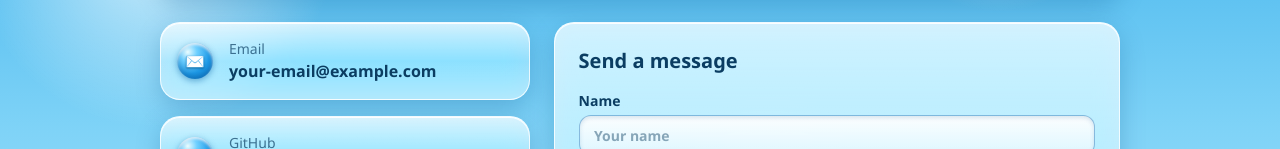
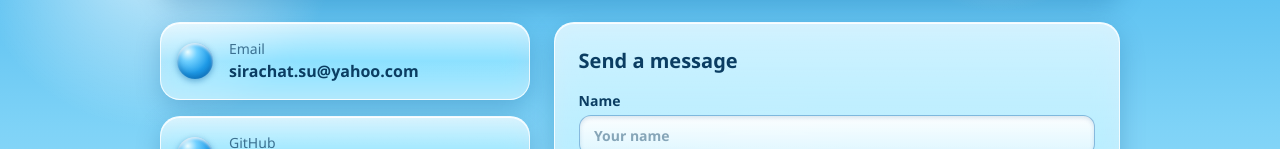
Before and after one commit to sirachat1999/malayued_art_profile-, a Next.js app: page /contact in a window 1280 px wide. Shown: the part 229-378 px from the top of the page. Built offline with nearby package versions, Linux system fonts and the light colour scheme.

Commit message:
update Contact page 2

```diff
--- a/app/contact/page.tsx
+++ b/app/contact/page.tsx
@@ -1,12 +1,12 @@
 import ContactForm from '../../components/contact-form'
 
 // เปลี่ยนข้อมูลตรงนี้เป็นของจริงของคุณ
-const EMAIL = 'your-email@example.com'
+const EMAIL = 'sirachat.su@yahoo.com'
 
 const contacts = [
-  { icon: '✉️', title: 'Email', value: EMAIL, href: `mailto:${EMAIL}` },
-  { icon: '💻', title: 'GitHub', value: 'github.com/sirachat1999', href: 'https://github.com/sirachat1999' },
-  { icon: '📍', title: 'Location', value: 'Thailand', href: null },
+  { icon: '', title: 'Email', value: EMAIL, href: `mailto:${EMAIL}` },
+  { icon: '', title: 'GitHub', value: 'github.com/sirachat1999', href: 'https://github.com/sirachat1999' },
+  { icon: '', title: 'Location', value: 'Thailand', href: null },
 ]
 
 export default function ContactPage() {
```
